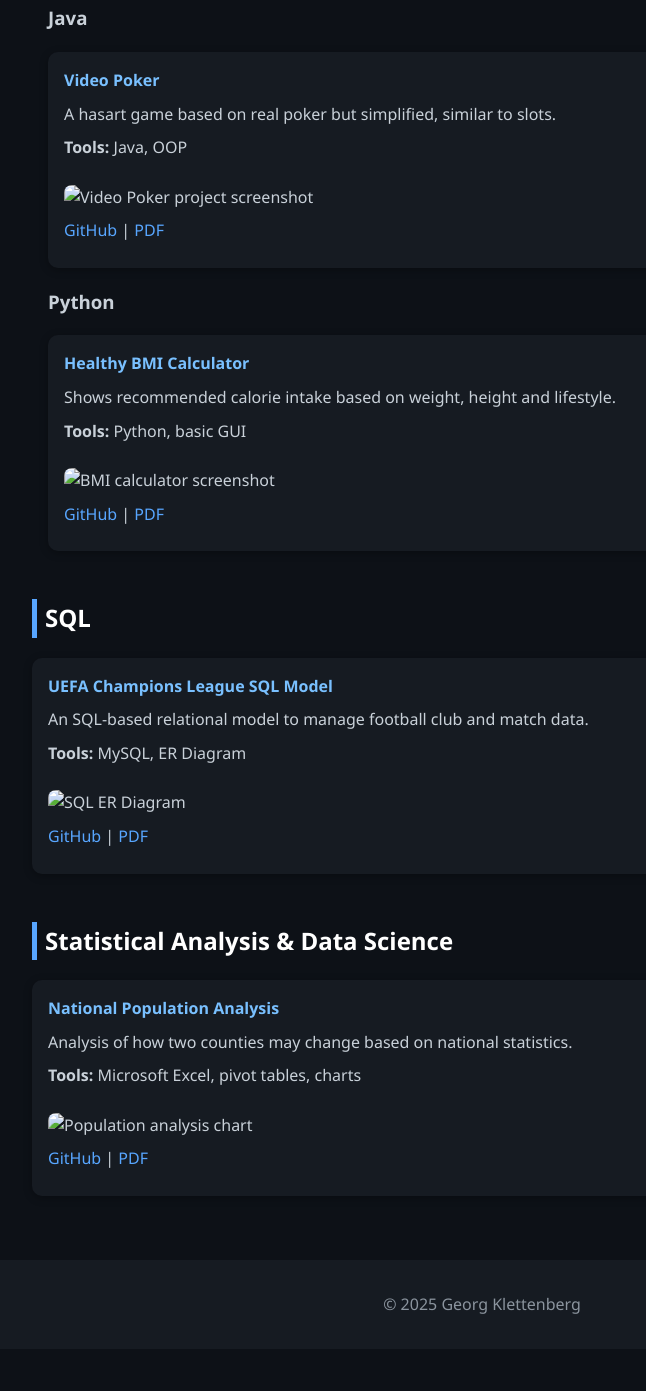
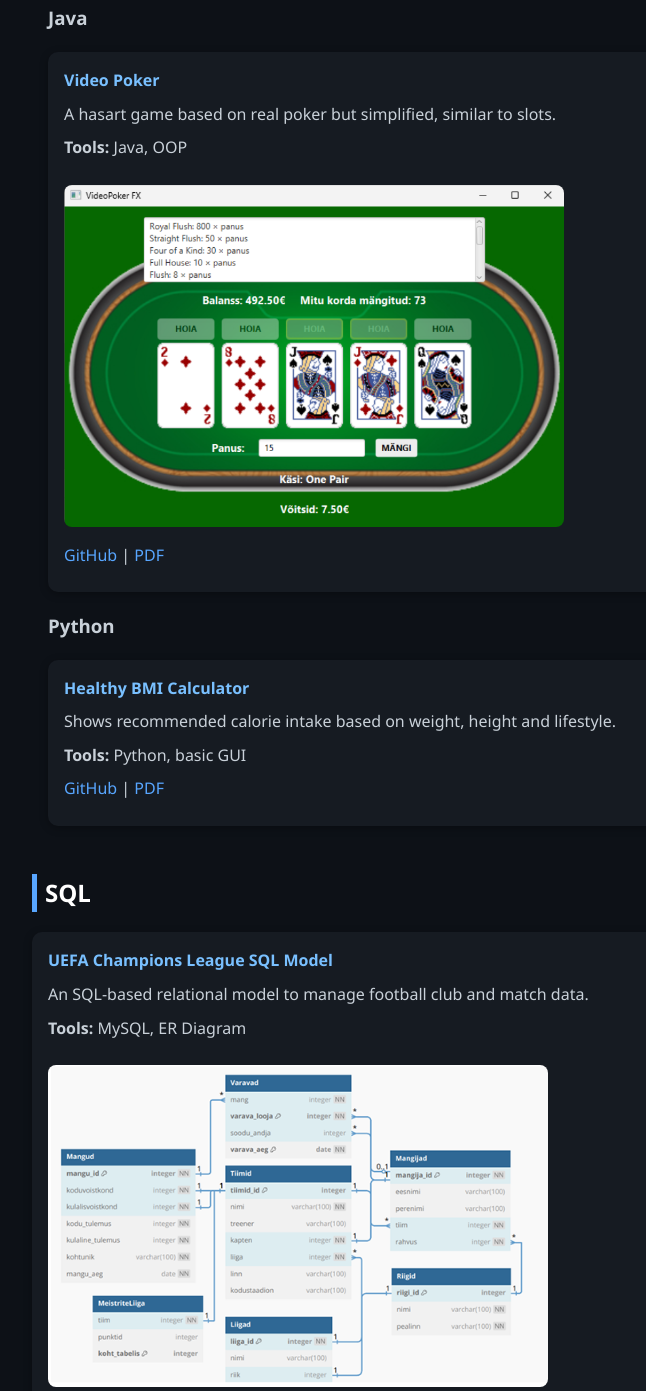
Before and after one commit to georgkle/personal-portfolio-website, a plain HTML site: page index.html in a window 1280 px wide. Shown: the part 296-1687 px from the top of the page, without its empty margins (268-914 px from the left). Drawn offline with Linux system fonts and the light colour scheme.

Commit message:
Update index.html

```diff
--- a/index.html
+++ b/index.html
@@ -141,7 +141,7 @@
         <h4>Video Poker</h4>
         <p>A hasart game based on real poker but simplified, similar to slots.</p>
         <p><strong>Tools:</strong> Java, OOP</p>
-        <img src="images/video_poker.png" alt="Video Poker project screenshot">
+        <img src="java_videopoker.png" alt="Video Poker project screenshot">
         <p>
           <a href="https://github.com/yourusername/robot-battle">GitHub</a> |
           <a href="docs/robot_project.pdf">PDF</a>
@@ -155,7 +155,6 @@
         <h4>Healthy BMI Calculator</h4>
         <p>Shows recommended calorie intake based on weight, height and lifestyle.</p>
         <p><strong>Tools:</strong> Python, basic GUI</p>
-        <img src="images/bmi_calculator.png" alt="BMI calculator screenshot">
         <p>
           <a href="https://github.com/yourusername/data-cleaner">GitHub</a> |
           <a href="docs/data_cleaner.pdf">PDF</a>
@@ -170,7 +169,7 @@
       <h4>UEFA Champions League SQL Model</h4>
       <p>An SQL-based relational model to manage football club and match data.</p>
       <p><strong>Tools:</strong> MySQL, ER Diagram</p>
-      <img src="images/sql_model.png" alt="SQL ER Diagram">
+      <img src="er_diagramm_sql.png" alt="SQL ER Diagram">
       <p>
         <a href="https://github.com/yourusername/sql-queries">GitHub</a> |
         <a href="docs/sql_queries.pdf">PDF</a>
@@ -184,7 +183,6 @@
       <h4>National Population Analysis</h4>
       <p>Analysis of how two counties may change based on national statistics.</p>
       <p><strong>Tools:</strong> Microsoft Excel, pivot tables, charts</p>
-      <img src="images/population_chart.png" alt="Population analysis chart">
       <p>
         <a href="https://github.com/yourusername/survey-analysis">GitHub</a> |
         <a href="docs/survey_analysis.pdf">PDF</a>
```
